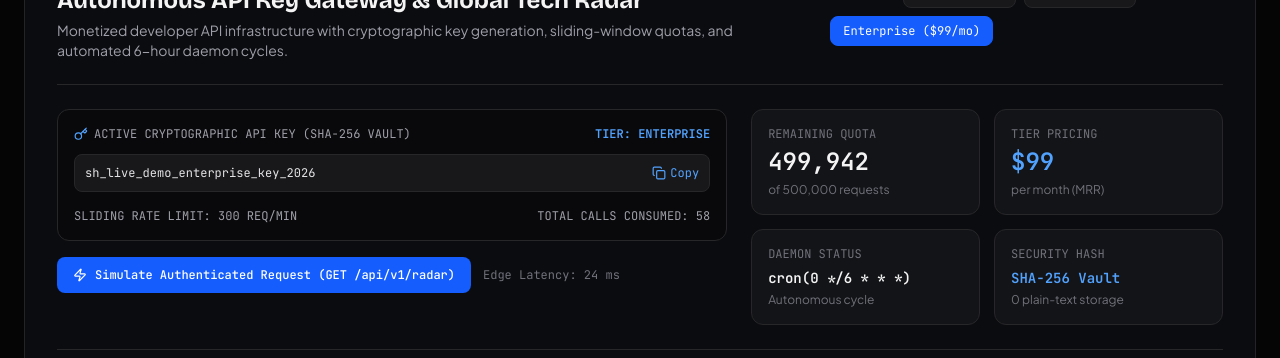
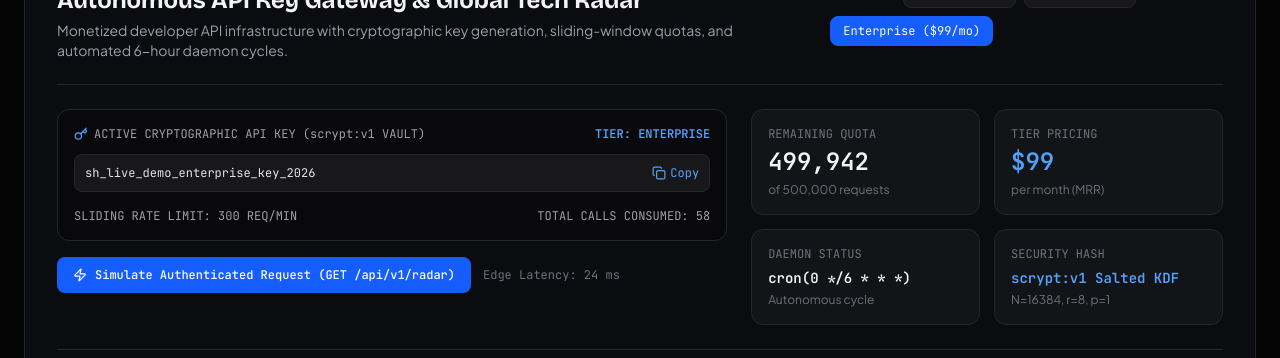
Before and after one commit to santoshkumarvvv/santoshkumarvvv, a React (Vite) app: page / in a window 1280 px wide. Shown: the part 2500-2858 px from the top of the page. Built offline with nearby package versions, Linux system fonts and the light colour scheme; no server answers.

Commit message:
fix(security): update console to reflect scrypt:v1 salted KDF and actionable rate limiting

```diff
--- a/src/components/SaasGatewayConsole.tsx
+++ b/src/components/SaasGatewayConsole.tsx
@@ -58,7 +58,16 @@ export const SaasGatewayConsole: React.FC = () => {
   };
 
   const handleExecuteApiCall = () => {
-    if (activeKey.remaining <= 0) return;
+    if (activeKey.remaining <= 0) {
+      const quotaErr = {
+        status: 429,
+        error: 'Monthly request quota exhausted.',
+        help: `Your ${activeKey.tier} tier quota has reached 0. Upgrade to Pro ($29/mo) or Enterprise ($99/mo) using the buttons above to resume uninterrupted access.`,
+        suggestedAction: 'Mint a higher tier key or contact enterprise billing.',
+      };
+      setLastResponseJson(JSON.stringify(quotaErr, null, 2));
+      return;
+    }
 
     const lat = Math.floor(Math.random() * 15) + 18;
     setLastLatency(lat);
@@ -68,8 +77,10 @@ export const SaasGatewayConsole: React.FC = () => {
     const mockResponse = {
       status: 200,
       authenticated: true,
+      hashingScheme: 'scrypt:v1 (N=16384, r=8, p=1)',
       tier: activeKey.tier,
       remainingQuota: activeKey.remaining - 1,
+      slidingRateLimit: `${activeKey.rpm} req/min`,
       edgeRegion: 'iad1-edge-gateway',
       latencyMs: lat,
       radarDataCount: RADAR_DATA.length,
@@ -141,7 +152,7 @@ export const SaasGatewayConsole: React.FC = () => {
             <div className="flex items-center justify-between text-xs font-mono text-zinc-400">
               <span className="flex items-center gap-1.5">
                 <Key className="w-3.5 h-3.5 text-blue-400" />
-                ACTIVE CRYPTOGRAPHIC API KEY (SHA-256 VAULT)
+                ACTIVE CRYPTOGRAPHIC API KEY (scrypt:v1 VAULT)
               </span>
               <span className="text-blue-400 uppercase font-semibold">
                 TIER: {activeKey.tier}
@@ -219,9 +230,9 @@ export const SaasGatewayConsole: React.FC = () => {
           <div className="p-4 rounded-xl bg-zinc-50 dark:bg-zinc-900/70 border border-zinc-200 dark:border-zinc-800">
             <span className="text-xs font-mono text-zinc-500 block">SECURITY HASH</span>
             <span className="text-sm font-semibold font-mono text-blue-600 dark:text-blue-400 mt-1.5 block">
-              SHA-256 Vault
+              scrypt:v1 Salted KDF
             </span>
-            <span className="text-xs text-zinc-500 mt-1 block">0 plain-text storage</span>
+            <span className="text-xs text-zinc-500 mt-1 block">N=16384, r=8, p=1</span>
           </div>
         </div>
       </div>
```
